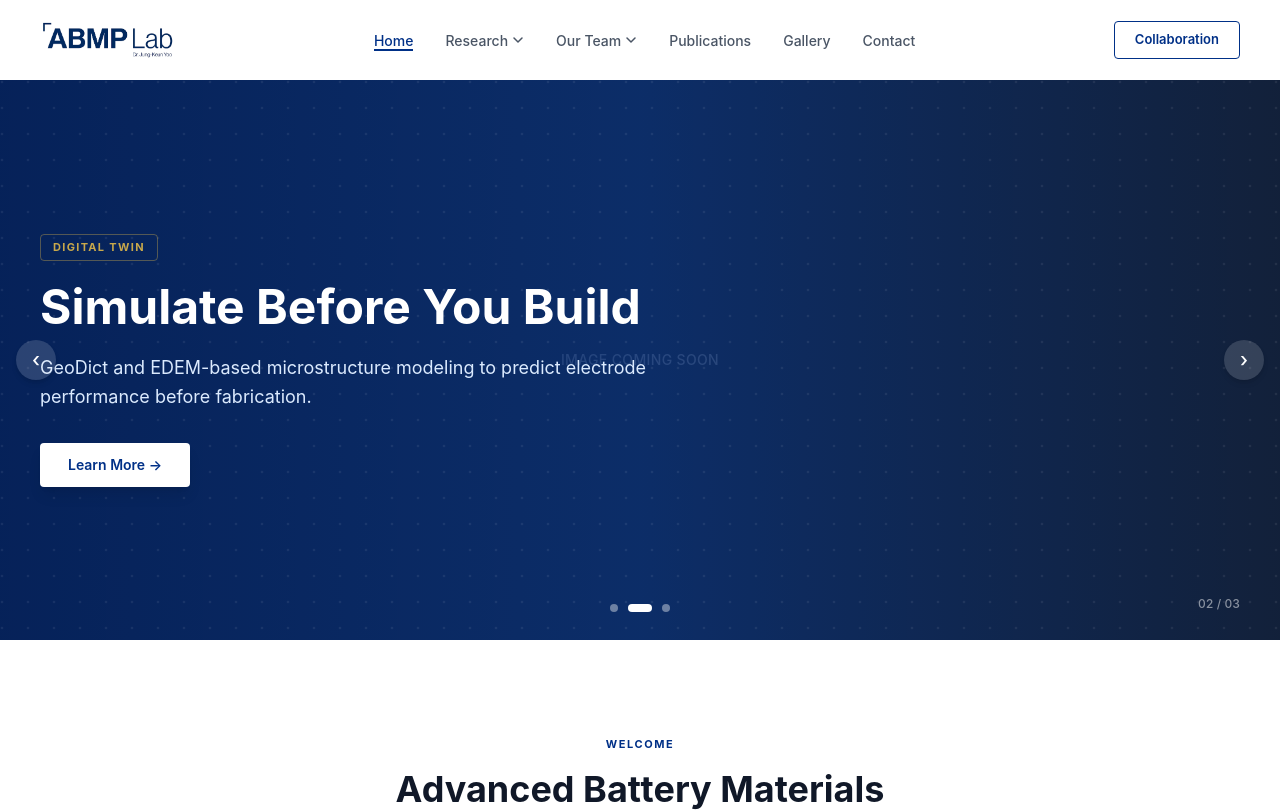
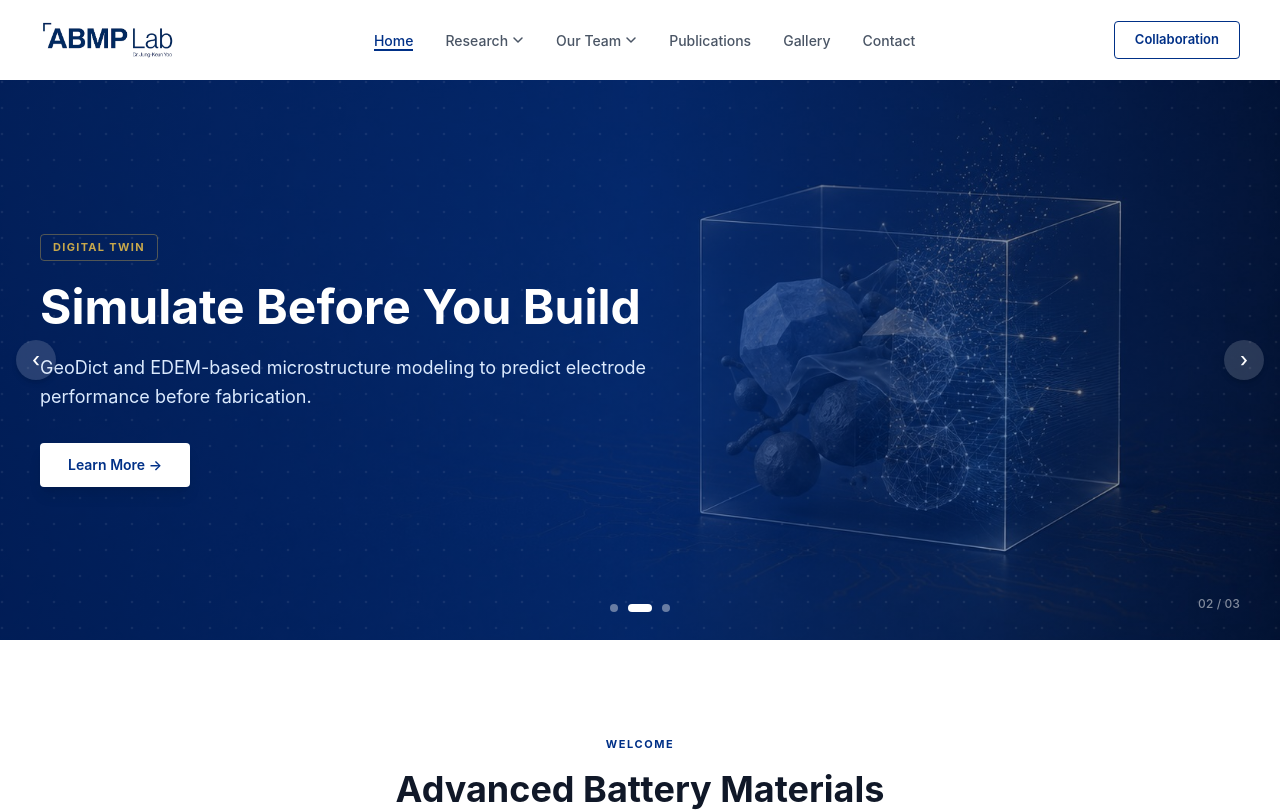
Before and after one commit to Dr-yoojk/abmp-lab-website, a React (Vite) app: page / in a window 1280 px wide. Shown: the top 812 px of the page. Built offline with nearby package versions, Linux system fonts and the light colour scheme; the HTML template or start-up script is replaced by a standard one; a web font is replaced by a local one.

Commit message:
Apply hero background images to Home slides 1 and 2
Slide 3 stays a placeholder. Existing left-to-right navy gradient
overlay already gives white hero text strong contrast against both
new images (sampled ~rgb(7,26,59) in the text zone), so no extra
overlay was needed.

```diff
--- a/src/pages/Home.tsx
+++ b/src/pages/Home.tsx
@@ -5,6 +5,8 @@ import { PUBLICATIONS } from '../data'
 import { getFeaturedImage } from '../utils/featuredImages'
 import Authors from '../components/Authors'
 import HeroPattern from '../components/HeroPattern'
+import heroSlide1Electrode from '../imports/hero-slide-1-electrode.jpg'
+import heroSlide2DigitalTwin from '../imports/hero-slide-2-digital-twin.jpg'
 
 const SLIDES = [
   {
@@ -13,6 +15,8 @@ const SLIDES = [
     subtitle: 'Dry and wet process research for high-loading thick electrodes — LFP, NCM, and beyond.',
     button: 'Explore Research →',
     link: '/research',
+    image: heroSlide1Electrode,
+    imagePosition: '80% center',
   },
   {
     label: 'DIGITAL TWIN',
@@ -20,6 +24,8 @@ const SLIDES = [
     subtitle: 'GeoDict and EDEM-based microstructure modeling to predict electrode performance before fabrication.',
     button: 'Learn More →',
     link: '/research',
+    image: heroSlide2DigitalTwin,
+    imagePosition: '75% center',
   },
   {
     label: 'JOIN US',
@@ -27,6 +33,8 @@ const SLIDES = [
     subtitle: 'We welcome student researchers, research interns, Ph.D. candidates, and postdoctoral fellows passionate about battery manufacturing.',
     button: 'View Openings →',
     link: '/contact',
+    image: undefined as string | undefined,
+    imagePosition: undefined as string | undefined,
   },
 ]
 
@@ -62,13 +70,22 @@ function HeroSlider() {
 
   return (
     <div className="relative w-full overflow-hidden bg-gray-900" style={{ height: '560px' }}>
-      {/* Background placeholder */}
+      {/* Background */}
       <div
         className={`absolute inset-0 transition-opacity duration-500 ${transitioning ? 'opacity-0' : 'opacity-100'}`}
       >
-        <div className="w-full h-full bg-gray-800 flex items-center justify-center">
-          <span className="text-white/30 text-sm font-medium tracking-wide uppercase">Image coming soon</span>
-        </div>
+        {slide.image ? (
+          <img
+            src={slide.image}
+            alt=""
+            className="w-full h-full object-cover"
+            style={{ objectPosition: slide.imagePosition }}
+          />
+        ) : (
+          <div className="w-full h-full bg-gray-800 flex items-center justify-center">
+            <span className="text-white/30 text-sm font-medium tracking-wide uppercase">Image coming soon</span>
+          </div>
+        )}
         <div
           className="absolute inset-0"
           style={{
```
Also changed, not shown: src/imports/hero-slide-1-electrode.jpg (added), src/imports/hero-slide-2-digital-twin.jpg (added).
